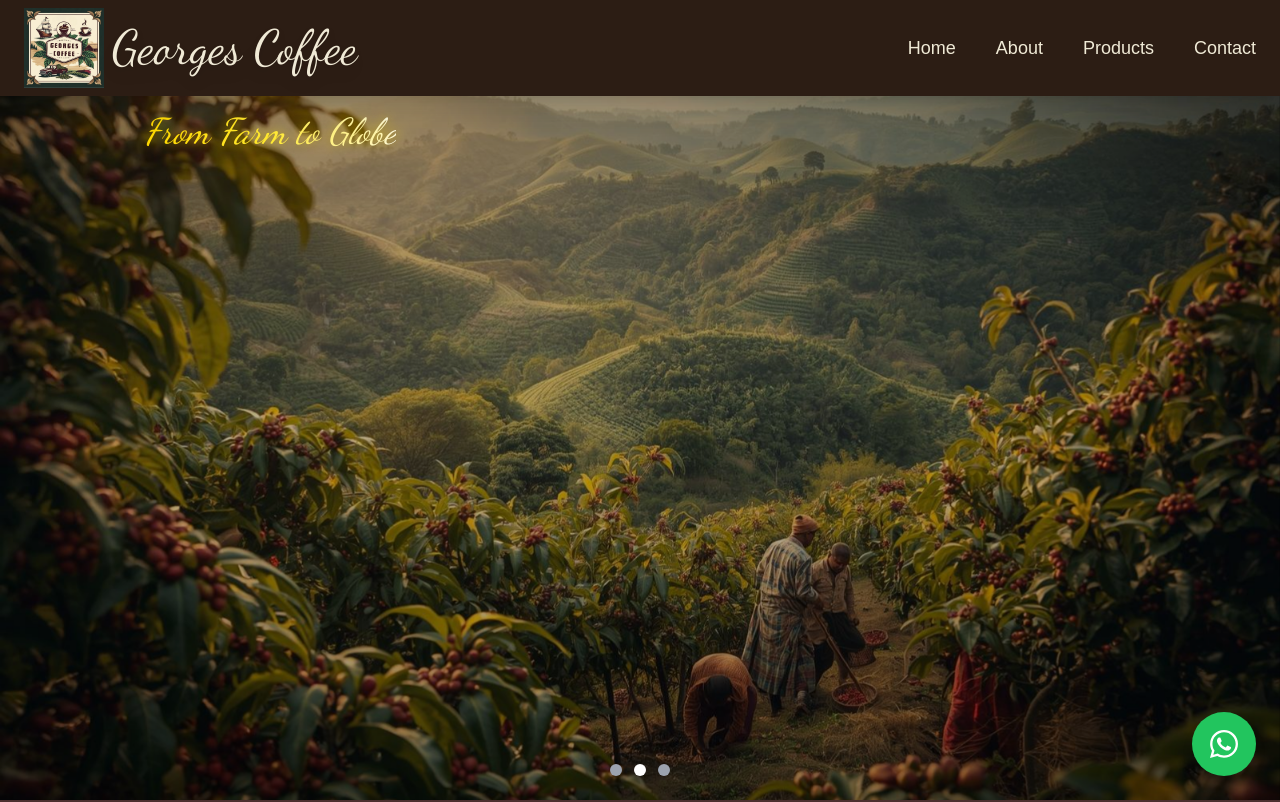
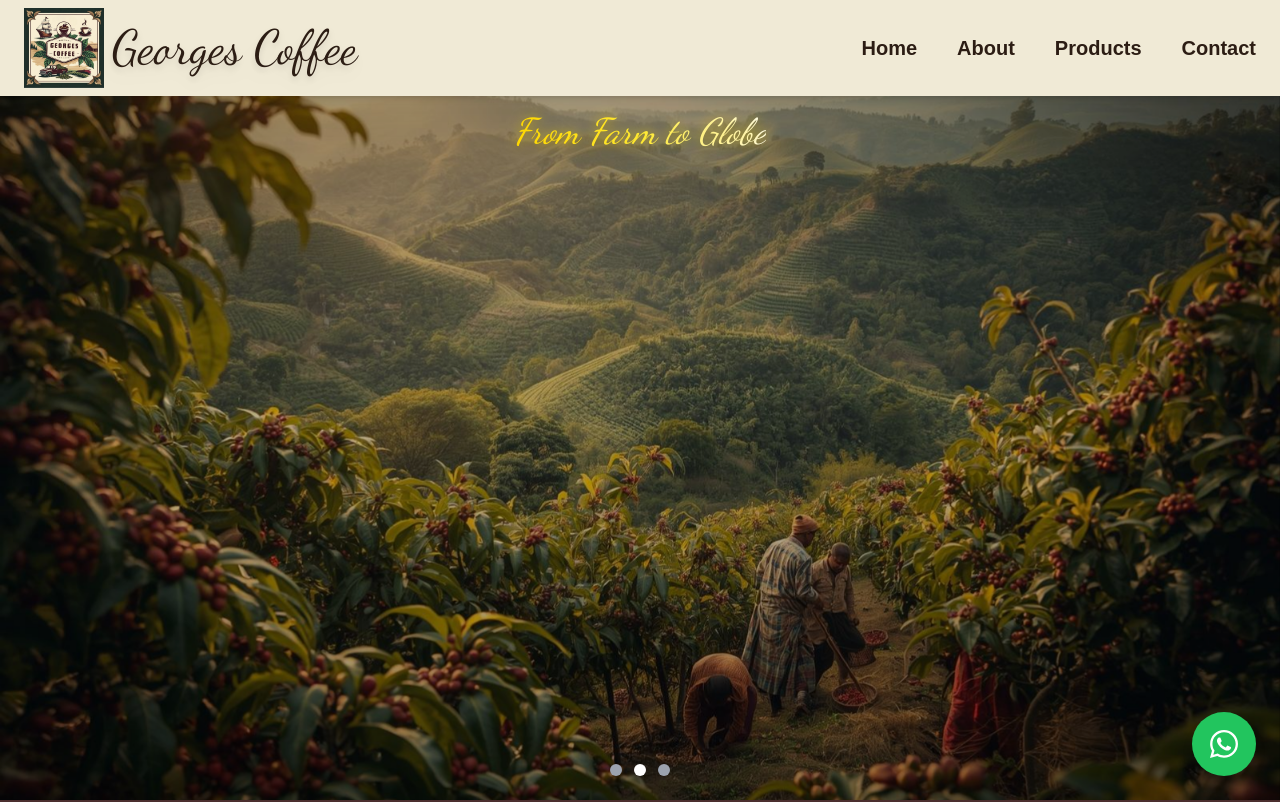
Before and after one commit to Anudepp/Cabinet-of-Coffee-Affairs, a React (Vite) app: page / in a window 1280 px wide. Shown: the top 802 px of the page. Built offline with nearby package versions, Linux system fonts and the light colour scheme.

Commit message:
Navbar color

```diff
--- a/src/components/Hero.tsx
+++ b/src/components/Hero.tsx
@@ -53,7 +53,7 @@ export default function Hero() {
         <div className="absolute inset-0 bg-gradient-to-b from-black/40 via-black/20 to-black/40 pointer-events-none" />
 
         {/* Tagline */}
-        <div className="absolute top-28 left-28 md:left-36 z-20">
+        <div className="absolute top-28 left-1/2 transform -translate-x-1/2 z-20">
           <p
             className="text-3xl md:text-4xl font-cursive italic bg-clip-text text-transparent drop-shadow-lg"
             style={{
--- a/src/components/Navbar.tsx
+++ b/src/components/Navbar.tsx
@@ -7,20 +7,20 @@ export default function Navbar() {
   const [isMenuOpen, setIsMenuOpen] = useState(false);
   const navigate = useNavigate();
 
-  const handleNavigate = (path: string) => {
+  const handleNavigate = (path) => {
     navigate(path);
     setIsMenuOpen(false);
   };
 
   return (
-    <nav className="fixed w-full bg-[#2C1D14] text-[#F0EAD6] shadow-xl z-50 transition-colors duration-300">
+    <nav className="fixed w-full bg-[#F0EAD6] text-[#2C1D14] shadow-md z-50 transition-colors duration-300">
       <div className="max-w-7xl mx-auto px-6">
         <div className="flex justify-between items-center h-24">
           {/* Left Section: Hamburger Menu + Logo */}
           <div className="flex items-center gap-4">
             {/* Hamburger Menu Button for Mobile */}
             <button
-              className="md:hidden p-2 text-[#F0EAD6] hover:text-[#B5843E] transition-colors duration-300"
+              className="md:hidden p-2 text-[#2C1D14] hover:text-[#B5843E] transition-colors duration-300"
               onClick={() => setIsMenuOpen(!isMenuOpen)}
             >
               <AnimatePresence mode="wait">
@@ -47,7 +47,7 @@ export default function Navbar() {
                 alt="Georges Coffee Logo"
                 className="h-20 w-auto object-contain transition-transform duration-300 hover:scale-105"
               />
-              <span className="text-3xl md:text-5xl font-cursive drop-shadow-lg text-[#F0EAD6]">
+              <span className="text-3xl md:text-5xl font-cursive drop-shadow-lg text-[#2C1D14]">
                 Georges Coffee
               </span>
             </div>
@@ -56,7 +56,7 @@ export default function Navbar() {
           {/* Desktop Menu */}
           <div className="hidden md:flex items-center gap-10">
             {[
-            { name: "Home ", path: "/" },
+              { name: "Home", path: "/" },
               { name: "About", path: "/about" },
               { name: "Products", path: "/products" },
               { name: "Contact", path: "/contact" },
@@ -64,12 +64,11 @@ export default function Navbar() {
               <div key={item.name} className="relative group">
                 <button
                   onClick={() => handleNavigate(item.path)}
-                  className="text-lg font-poppins font-medium transition-colors hover:text-[#B5843E]"
+                  className="text-xl font-poppins font-bold transition-all duration-300 hover:text-[#B5843E] relative overflow-hidden"
                 >
                   {item.name}
+                  <span className="absolute left-0 bottom-0 w-full h-[3px] bg-[#B5843E] scale-x-0 transition-transform duration-300 origin-left group-hover:scale-x-100"></span>
                 </button>
-                {/* Underline effect */}
-                <span className="absolute left-0 bottom-[-2px] w-full h-[2px] bg-[#B5843E] scale-x-0 transition-transform duration-300 ease-in-out group-hover:scale-x-100"></span>
               </div>
             ))}
           </div>
@@ -85,7 +84,7 @@ export default function Navbar() {
               transition={{ duration: 0.3, ease: "easeInOut" }}
               className="md:hidden overflow-hidden"
             >
-              <div className="flex flex-col items-center gap-6 py-5 bg-[#2C1D14]">
+              <div className="flex flex-col items-center gap-6 py-5 bg-[#F0EAD6]">
                 {[
                   { name: "About", path: "/about" },
                   { name: "Products", path: "/products" },
@@ -97,7 +96,7 @@ export default function Navbar() {
                     initial={{ y: -10, opacity: 0 }}
                     animate={{ y: 0, opacity: 1 }}
                     transition={{ delay: 0.05 * index, duration: 0.2 }}
-                    className="text-lg font-poppins font-medium text-[#F0EAD6] hover:text-[#B5843E] transition-colors"
+                    className="text-lg font-poppins font-bold text-[#2C1D14] hover:text-[#B5843E] transition-colors"
                   >
                     {item.name}
                   </motion.button>
```
Lines whose indentation alone changed are shown as unchanged.
